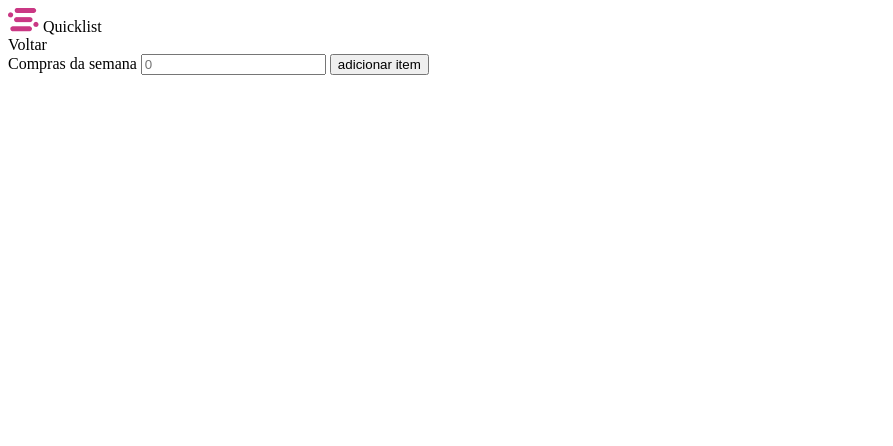
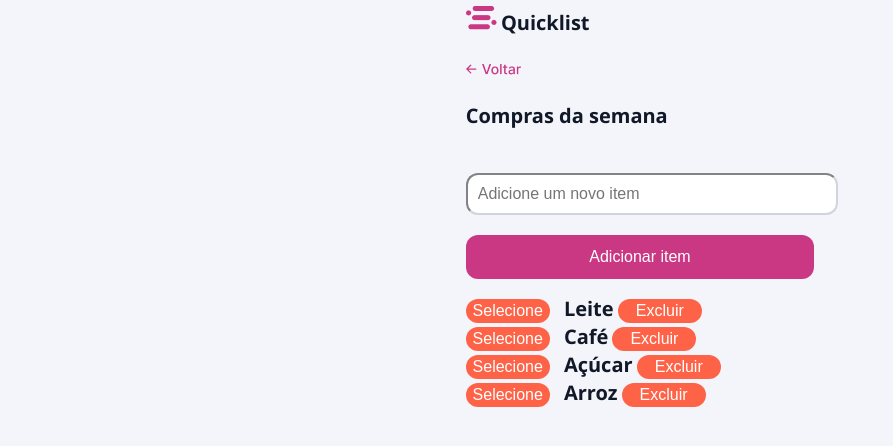
Before and after one commit to MichaeelOliv/site-de-lista-de-compras, a plain HTML site: page index.html in a window 1280 px wide. Shown: the whole page, without its empty margins (0-893 px from the left). Drawn offline with Linux system fonts and the light colour scheme.

Commit message:
Initial comit

```diff
--- a/index.html
+++ b/index.html
@@ -1,25 +1,57 @@
 <!DOCTYPE html>
-<html lang="en">
+<html lang="pt-BR">
 <head>
-    <img src="Lista de compras/Vector.png"> <span>Quicklist</span>
-    <link rel="stylesheet" href="styles.css">
     <meta charset="UTF-8">
     <meta name="viewport" content="width=device-width, initial-scale=1.0">
-    <title>Document</title>
+    <title>Compras da semana</title>
+    <link rel="stylesheet" href="styles.css">
 </head>
 <body>
-    <div>Voltar</div>
-<span>Compras da semana</span>
-  <input type="text" name="amount" id="amount" placeholder="0" required />
-    <button type="submit">adicionar item </button>
+    <img src="Lista de compras/Vector.png" alt="logo">
+    <span>Quicklist</span>
+    <br><br>
 
+    <div><img src="Lista de compras/link button.png" alt="botão"></div>
+    <br>
+    <span>Compras da semana</span>
+    <br><br><br>
 
+    <input type="text" id="adicionarItem" placeholder="Adicione um novo item" required />
+    <button id="btnAdicionar">Adicionar item</button>
 
+    <ul id="listaCompras">
+        <li>
+            <div class="item">
+                <button class="check-button">Selecione</button>
+                <span>Leite</span>
+                <button class="delete-button">Excluir</button>
+            </div>
+        </li>
+        <li>
+            <div class="item">
+                <button class="check-button">Selecione</button>
+                <span>Café</span>
+                <button class="delete-button">Excluir</button>
+            </div>
+        </li>
+        <li>
+            <div class="item">
+                <button class="check-button">Selecione</button>
+                <span>Açúcar</span>
+                <button class="delete-button">Excluir</button>
+            </div>
+        </li>
+        <li>
+            <div class="item">
+                <button class="check-button">Selecione</button>
+                <span>Arroz</span>
+                <button class="delete-button">Excluir</button>
+            </div>
+        </li>
+    </ul>
 
+    <script src="scripts.js">
 
-
-
-
-    <script src="scripts.js"></script>
+    </script>
 </body>
 </html>
--- a/scripts.js
+++ b/scripts.js
@@ -0,0 +1,46 @@
+   // Seleciona elementos principais
+        const input = document.getElementById('adicionarItem');
+        const btnAdicionar = document.getElementById('btnAdicionar');
+        const lista = document.getElementById('listaCompras');
+
+        // Função para adicionar item
+        function adicionarItem() {
+            const texto = input.value.trim();
+            if (texto === '') {
+                alert('Digite o nome de um item.');
+                return;
+            }
+
+            const li = document.createElement('li');
+            li.innerHTML = `
+                <div class="item">
+                    <button class="check-button">Selecione</button>
+                    <span>${texto}</span>
+                    <button class="delete-button">Excluir</button>
+                </div>
+            `;
+
+            lista.appendChild(li);
+            input.value = '';
+            input.focus();
+        }
+
+        // Função para remover ou marcar item
+        function manipularLista(e) {
+            if (e.target.classList.contains('delete-button')) {
+                e.target.closest('li').remove();
+            }
+
+            if (e.target.classList.contains('check-button')) {
+                const item = e.target.closest('div.item');
+                item.classList.toggle('selecionado');
+                e.target.textContent = item.classList.contains('selecionado') ? 'Selecionado' : 'Selecione';
+            }
+        }
+
+        // Eventos
+        btnAdicionar.addEventListener('click', adicionarItem);
+        input.addEventListener('keypress', (e) => {
+            if (e.key === 'Enter') adicionarItem();
+        });
+        lista.addEventListener('click', manipularLista);
--- a/styles.css
+++ b/styles.css
@@ -0,0 +1,88 @@
+:root {
+background-color: #f4f5fb;
+color: hsl(0, 0%, 6%);
+flex: 1;
+display: flex;
+flex-direction: column;
+justify-content: center;
+align-items: center;
+padding: 30;
+padding-top: 30;
+padding-top: 60;
+
+}
+.container {
+  display: grid;
+  grid-template-columns: repeat(3, 1fr); /* 3 colunas iguais */
+  gap: 20px; /* Espaçamento entre os itens */
+    width: 100%;
+}
+body {
+
+  margin: 6px;
+  font-family: 'Segoe UI', Tahoma, Geneva, Verdana, sans-serif;
+}
+title {
+
+    font-size: 24px;
+    font-weight: bold;
+    margin-bottom: 20px;
+    color: #111827;
+    margin-bottom: 60px;
+
+
+}
+span {
+    font-size: 20px;
+    font-weight: bold;
+    margin-bottom: 20px;
+    color: #111827;
+    margin-bottom: 60px;
+
+
+}
+input {
+
+    border-width: 1;
+    border-color: #d1d5db;
+    border-radius: 12px;
+    padding: 10px;
+    margin-bottom: 20px;
+    font-size: 16px;
+   padding-bottom: 10px;
+   width: 100%;
+
+
+}
+input:hover {
+    border-color: #ca3884;
+
+}
+button {
+    width: 100%;
+    height: 44px;
+    background-color: #ca3884;
+    color: white;
+    border: none;
+    border-radius: 12px;
+    cursor: pointer;
+    font-size: 16px;
+
+}
+
+button:hover {
+    background-color: #9b2c6c;
+
+}
+ul {
+    list-style-type: none;
+    padding: 0;
+}
+ .check-button, .delete-button {
+    width: 84px;
+    height: 24px;
+    margin-right: 10px;
+    cursor: pointer;
+    background-color: tomato;
+
+}
```
